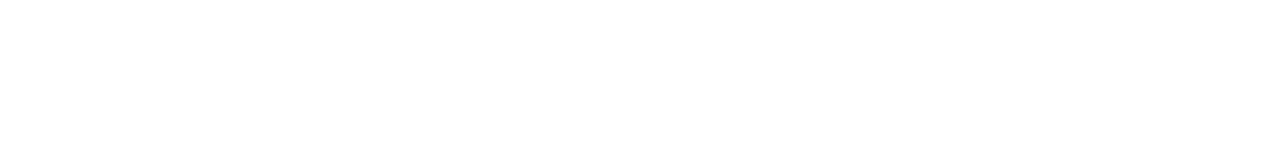
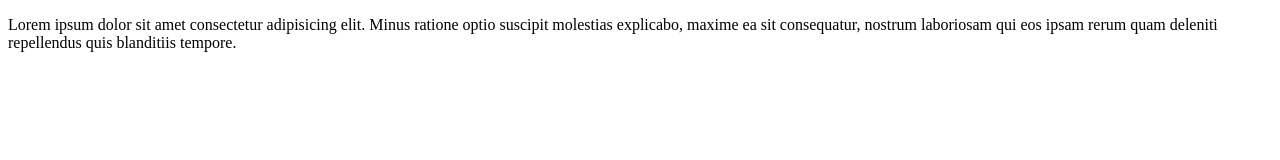
Before and after one commit to tmzgit7/siteHotel, a plain HTML site: page index.html in a window 1280 px wide. Drawn offline with Linux system fonts and the light colour scheme.

Commit message:
adicionado primeiros arquivos no home

```diff
--- a/index.html
+++ b/index.html
@@ -7,5 +7,8 @@
 </head>
 <body>
 
+    <p>Lorem ipsum dolor sit amet consectetur adipisicing elit. Minus ratione optio suscipit molestias explicabo, maxime ea sit consequatur, nostrum laboriosam qui eos ipsam rerum
+         quam deleniti repellendus quis blanditiis tempore.</p>
+
 </body>
 </html>
```
